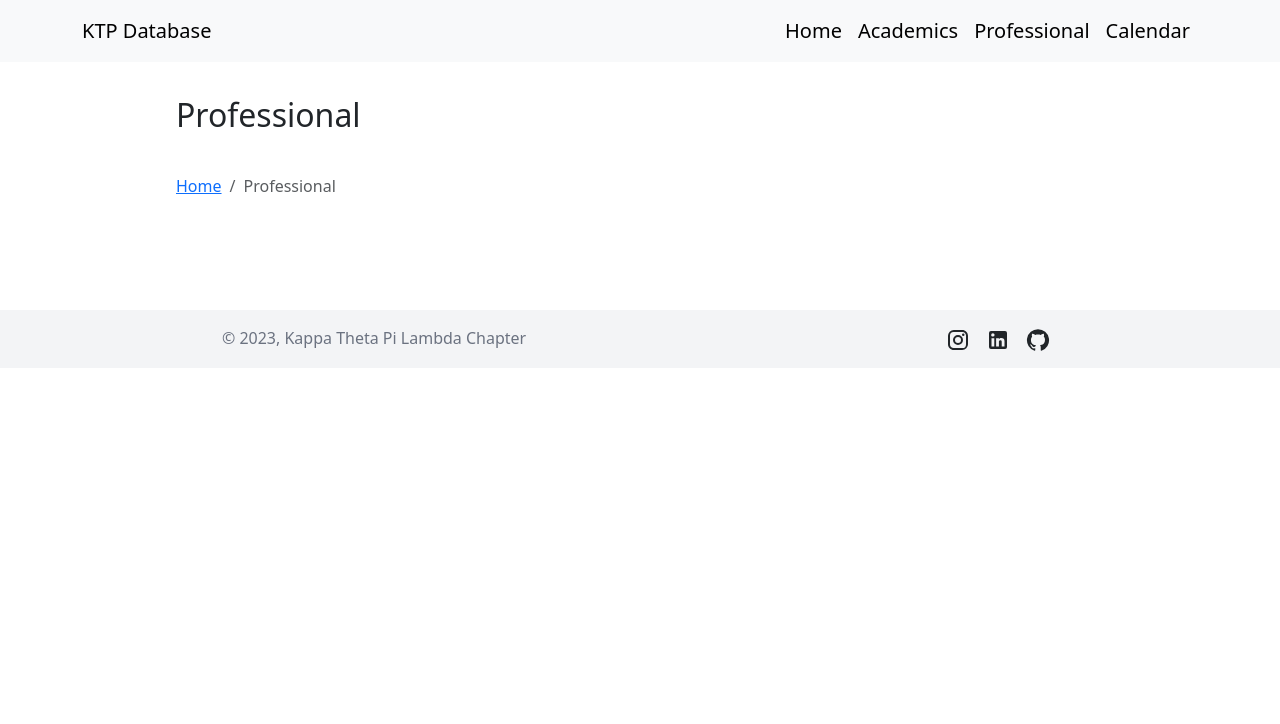
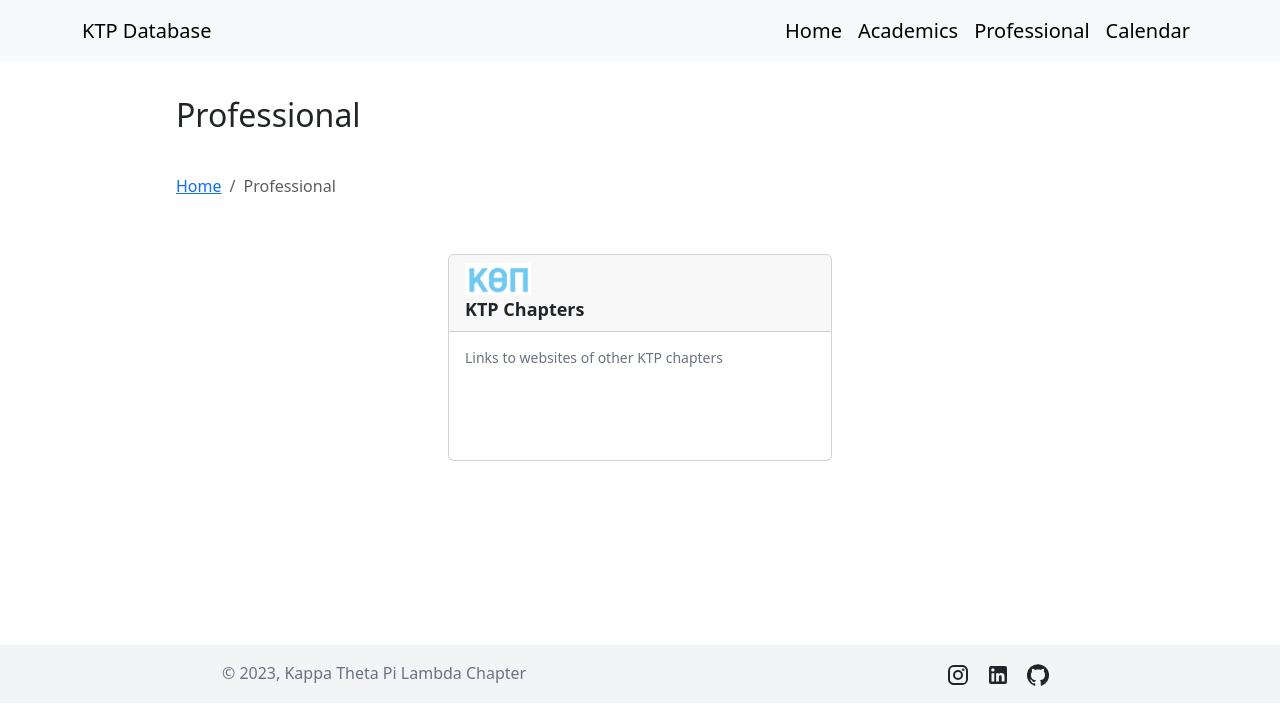
Before and after one commit to ktpbu/ktpdatabase, a React (Vite) app in the folder frontend/: page /professional in a window 1280 px wide. Shown: the top 724 px of the page. Built offline with nearby package versions, Linux system fonts and the light colour scheme; no server answers.

Commit message:
added other ktp chapters information to Professional

```diff
--- a/frontend/src/App.jsx
+++ b/frontend/src/App.jsx
@@ -16,6 +16,7 @@ import Graduate from "./pages/Academics/Graduate";
 
 // professional/calendar/error
 import Professional from "./pages/Professional/Professional";
+import OtherKTPChapters from "./pages/Professional/OtherKTPChapters"; // Import the new component
 import Calendar from "./pages/Calendar/Calendar";
 import Error from "./pages/Error/Error";
 
@@ -32,34 +33,14 @@ const App = () => {
                     <Route path="/" element={<Layout />}>
                         <Route index element={<Home />} />
                         <Route path="/academics" element={<Academics />} />
-                        <Route
-                            path="/academics/courses"
-                            element={<CourseList />}
-                        />
-                        <Route
-                            path="/academics/courses/:level/:id"
-                            element={<Course />}
-                        />
-                        <Route
-                            path="/academics/courses/:level/:id/add-review"
-                            element={<AddReview />}
-                        />
-                        <Route
-                            path="/academics/courses/dependencies/:subject"
-                            element={<Dependencies />}
-                        />
-                        <Route
-                            path="/academics/resources"
-                            element={<AcademicResources />}
-                        />
-                        <Route
-                            path="/academics/graduate"
-                            element={<Graduate />}
-                        />
-                        <Route
-                            path="/professional"
-                            element={<Professional />}
-                        />
+                        <Route path="/academics/courses" element={<CourseList />} />
+                        <Route path="/academics/courses/:level/:id" element={<Course />} />
+                        <Route path="/academics/courses/:level/:id/add-review" element={<AddReview />} />
+                        <Route path="/academics/courses/dependencies/:subject" element={<Dependencies />} />
+                        <Route path="/academics/resources" element={<AcademicResources />} />
+                        <Route path="/academics/graduate" element={<Graduate />} />
+                        <Route path="/professional" element={<Professional />} />
+                        <Route path="/professional/other-ktp-chapters" element={<OtherKTPChapters />} />
                         <Route path="/calendar" element={<Calendar />} />
                         <Route path="*" element={<Error />} />
                     </Route>
--- /dev/null
+++ b/frontend/src/pages/Professional/OtherKTPChapters.jsx
@@ -0,0 +1,66 @@
+import { Breadcrumb } from "react-bootstrap";
+
+const OtherKTPChapters = () => {
+    const ktpChapters = [
+        { name: "Alpha", institution: "University of Michigan", url: "https://ktpmichigan.com/" },
+        { name: "Beta", institution: "University of Pittsburgh", url: "https://www.instagram.com/ktp_pitt/" },
+        { name: "Gamma", institution: "Rose–Hulman Institute of Technology", url: "https://www.facebook.com/profile.php?id=100079908335826" },
+        { name: "Delta", institution: "Syracuse University", url: "https://www.ktpcuse.com/" },
+        { name: "Epsilon", institution: "University of Maryland", url: "https://ktpumd.com/" },
+        { name: "Zeta", institution: "The College of New Jersey", url: "https://tcnjktp.com/" },
+        { name: "Eta", institution: "University of North Carolina at Chapel Hill", url: "https://ktp.cs.unc.edu/" },
+        { name: "Theta", institution: "University of Chicago", url: "https://uchicagoktp.com/" },
+        { name: "Iota", institution: "University of Texas at Austin", url: "https://www.instagram.com/texasktp/" },
+        { name: "Kappa", institution: "Northwestern University", url: "https://www.ktpnu.com/" },
+        { name: "Lambda", institution: "Boston University", url: "https://ktpbostonu.com/" },
+        { name: "Mu", institution: "University of Texas at Dallas", url: "https://www.instagram.com/utdktp/" },
+        { name: "Nu", institution: "University of Colorado Boulder", url: "https://www.ktpboulder.com/" },
+        { name: "Rho", institution: "Vanderbilt University", url: "https://www.linkedin.com/company/kappa-theta-pi-rho/" },
+        { name: "Sigma", institution: "University of Miami", url: "https://www.ktpmiami.com/" },
+        { name: "Tau", institution: "University of Southern California", url: "https://www.instagram.com/ktp.usc/" },
+    ];
+
+    return (
+        <div className="w-3/4 mx-auto py-20">
+            <h2 className="text-start p-3">KTP Chapters</h2>
+
+            <Breadcrumb className="p-3">
+                <Breadcrumb.Item href="/">Home</Breadcrumb.Item>
+                <Breadcrumb.Item href="/professional">Professional</Breadcrumb.Item>
+                <Breadcrumb.Item active>KTP Chapters</Breadcrumb.Item>
+            </Breadcrumb>
+
+            <div className="p-3">
+                <table className="w-full border-collapse">
+                    <thead>
+                        <tr>
+                            <th className="border p-2 text-left">Chapter</th>
+                            <th className="border p-2 text-left">Institution</th>
+                            <th className="border p-2 text-left">Website</th>
+                        </tr>
+                    </thead>
+                    <tbody>
+                        {ktpChapters.map((chapter, index) => (
+                            <tr key={index}>
+                                <td className="border p-2">{chapter.name}</td>
+                                <td className="border p-2">{chapter.institution}</td>
+                                <td className="border p-2">
+                                    <a
+                                        href={chapter.url}
+                                        target="_blank"
+                                        rel="noopener noreferrer"
+                                        className="text-blue-500 hover:underline"
+                                    >
+                                        {chapter.url}
+                                    </a>
+                                </td>
+                            </tr>
+                        ))}
+                    </tbody>
+                </table>
+            </div>
+        </div>
+    );
+};
+
+export default OtherKTPChapters;
--- a/frontend/src/pages/Professional/Professional.jsx
+++ b/frontend/src/pages/Professional/Professional.jsx
@@ -1,4 +1,15 @@
-import { Breadcrumb } from "react-bootstrap";
+import { Link } from "react-router-dom";
+import { Card, Breadcrumb } from "react-bootstrap";
+import ktplogo from "./../../assets/ktplogo.png";
+
+const professionalOptions = [
+    {
+        link: "/professional/other-ktp-chapters",
+        image: ktplogo,
+        header: "KTP Chapters",
+        text: "Links to websites of other KTP chapters",
+    },
+];
 
 const Professional = () => {
     return (
@@ -9,6 +20,32 @@ const Professional = () => {
                 <Breadcrumb.Item href="/">Home</Breadcrumb.Item>
                 <Breadcrumb.Item active>Professional</Breadcrumb.Item>
             </Breadcrumb>
+
+            <div className="mx-auto mb-20 flex flex-wrap justify-center">
+                {professionalOptions.map((option) => (
+                    <Link
+                        key={option.header}
+                        to={option.link}
+                        className="m-4 no-underline"
+                    >
+                        <Card className="w-96 flex flex-col text-start text-lg duration-200 hover:bg-purple-200 hover:scale-105">
+                            <Card.Header>
+                                <img
+                                    className="w-auto h-8 mr-2.5"
+                                    src={option.image}
+                                    alt={option.header}
+                                />
+                                <b>{option.header}</b>
+                            </Card.Header>
+                            <Card.Body className="h-32">
+                                <Card.Text className="text-sm text-gray-500">
+                                    {option.text}
+                                </Card.Text>
+                            </Card.Body>
+                        </Card>
+                    </Link>
+                ))}
+            </div>
         </div>
     );
 };
```
Also changed, not shown: frontend/src/assets/ktplogo.png (added).
